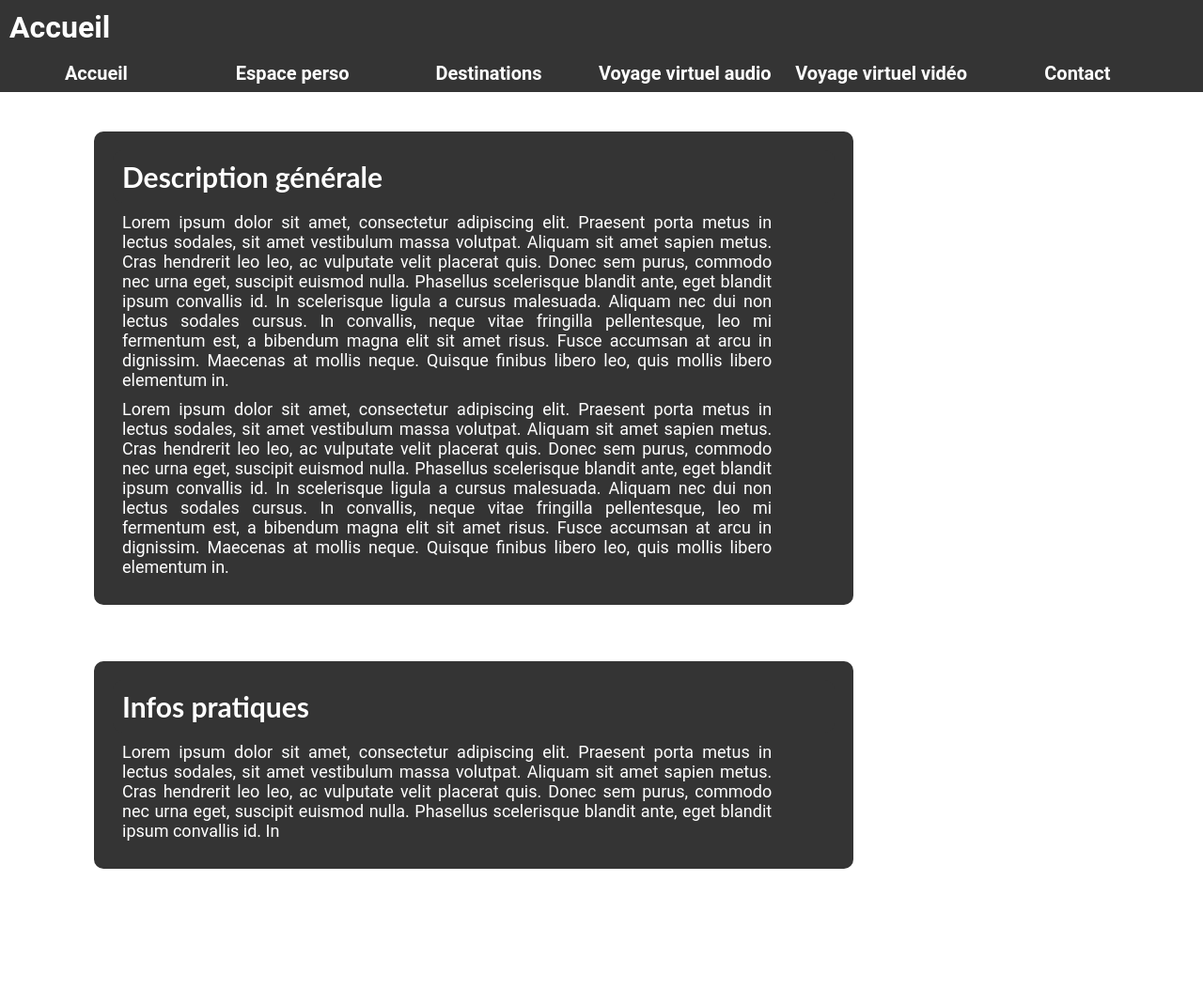
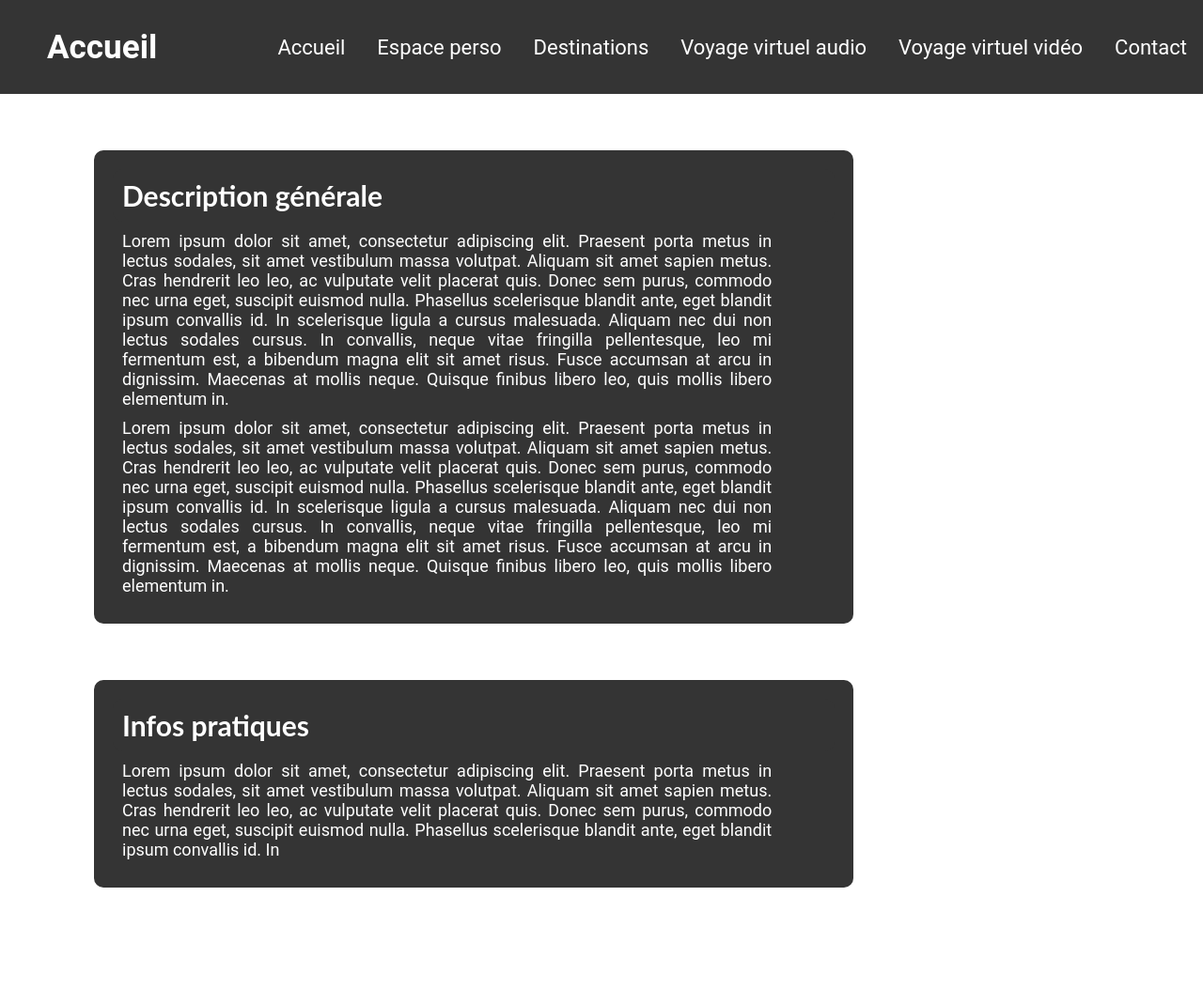
Before and after one commit to YanisHlali/Web-MI2, a PHP site: page /index.html in a window 1280 px wide. Shown: the whole page at 94% size. Before the commit the page ends 925 px from the top, so only its background shows below. Run offline with PHP 8.4, Linux system fonts and the light colour scheme.

Commit message:
Latest version

```diff
--- a/menu.css
+++ b/menu.css
@@ -1,79 +1,97 @@
 * {
     margin: 0;
     padding: 0;
-    z-index: 1;
 }
 
 header {
-    top: 0;
-    position: sticky;
-    height: 80px;
     background-color: #343434;
+    height: 100px;
     width: 100%;
+    display: flex;
+    justify-content: space-between;
+    align-items: center;
 }
 
 header h1 {
+    color: white;
+    font-family: "Roboto", sans-serif;
+    font-size: 35px;
+    margin-left: 50px;
+}
+
+nav {
+    height: 80px;
+    background-color: #343434;
+}
+
+nav ul {
+    list-style: none;
+    display: flex;
+    justify-content: space-around;
+    align-items: center;
+    height: 100%;
+}
+
+nav ul li {
+    font-size: 22px;
+    font-family: "Roboto", sans-serif;
+}
+
+nav ul li a {
+    text-decoration: none;
+    color: white;
+    padding: 15px;
+    border: 2px solid #343434;
+}
+
+nav ul li a:active {
+    background-color: white;
+    color: #343434;
+}
+
+nav ul li.menu a:hover {
+    border: 2px solid white;
+    border-radius: 5px;
+    transition: 0s ease-in-out;
+}
+
+nav ul li ul li.sous-menu a:hover {
+    border: 2px solid #343434;
+}
+
+nav ul li a.page_actuelle {
+    border: 3px solid white;
+    border-radius: 5px;
+    padding: 15px;
+}
+
+/* SOUS-MENU */
+
+nav ul li ul {
+    display: none;
+    position: absolute;
+    background-color: #343434;
+    border: 1px solid white;
+    border-radius: 5px;
     padding: 10px;
+    height: auto;
+    z-index: 1000;
+}
+
+nav ul li:hover ul {
+    display: block;
+}
+
+nav ul li ul.sous-menu li {
+    font-size: 18px;
     font-family: "Roboto", sans-serif;
+    padding: 8px;
+}
+
+nav ul li ul li a {
     color: white;
 }
 
-nav.menu {
-    background-color: #343434;
-    height: 40px;
+nav ul li ul li a:hover {
+    color: white;
 }
-
-li {
-    display: inline-block;
-    list-style-type: none;
-    width: 16%;
-    text-align: center;
-    line-height: 40px;
-}
-
-li a {
-    text-decoration: none;
-    font-size: 20px;
-    font-family: "Roboto", sans-serif;
-    color: white;
-    font-weight: bold;
-}
-
-li a:active {
-    color: #343434;
-}
-
-.sous-menu {
-    display: none;
-    box-shadow: 0px 1px 2px #CCC;
-    background-color: #343434;
-    position: absolute;
-    width: 250px;
-    z-index: 1000;
-}
-
-.sous-menu li {
-    float: none;
-    width: 100%;
-    text-align: left;
-    padding: 5px;
-}
-
-.sous-menu a {
-    padding: 10px;
-    border-bottom: none;
-}
-
-.sous-menu a:hover  {
-    border-bottom: none;
-    background-color: #343434;
-}
-
-li.menu > a::after {
-    content: "▼";
-    font-size: 10px;
-}
-
-nav.menu > ul li:hover .sous-menu {
-    display: block;
-}
```
